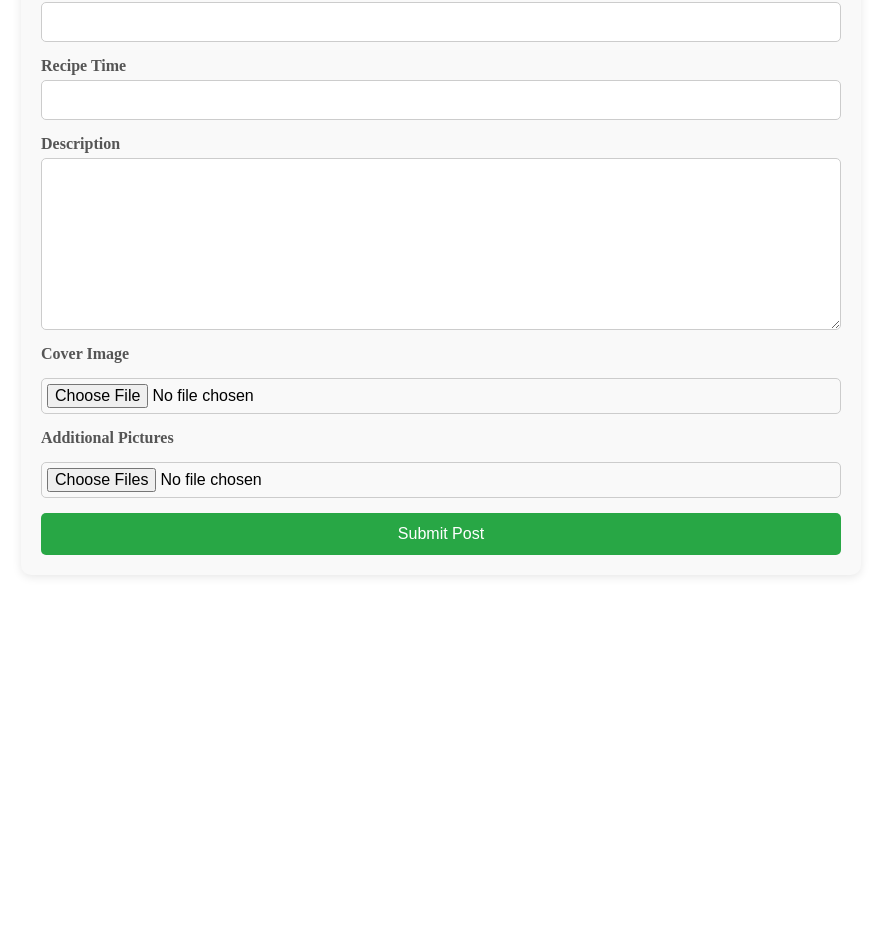
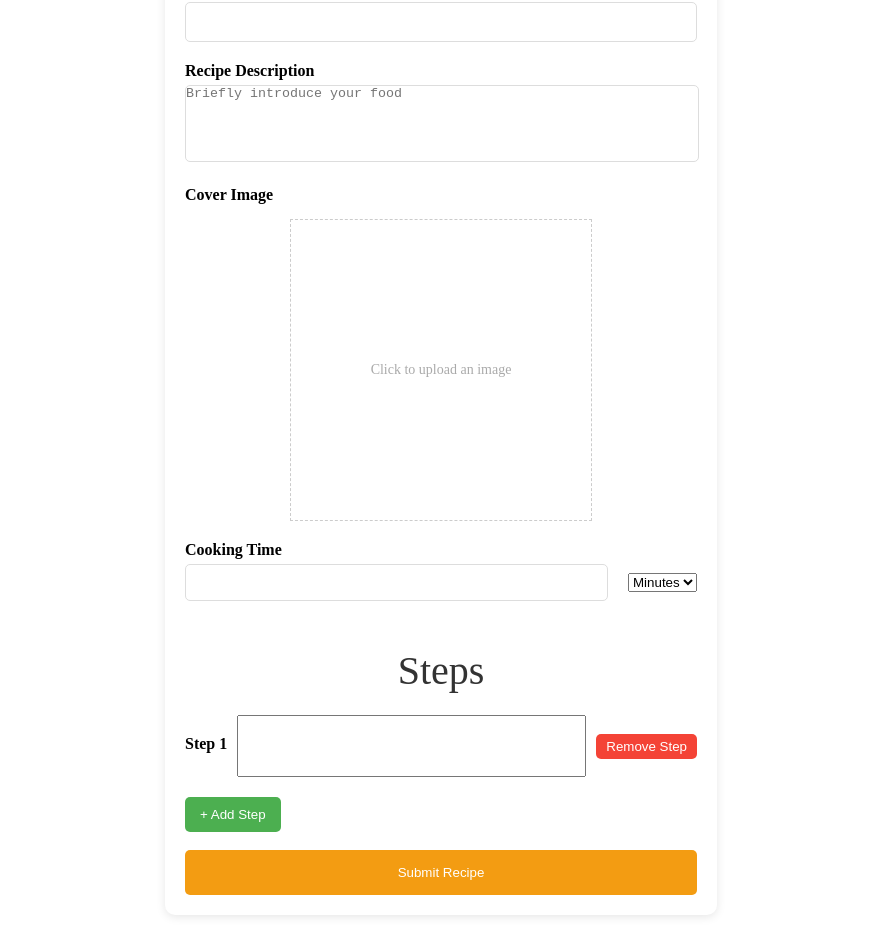
Before and after one commit to WongWeiFong/RecipeBlog, a React (Vite) app: page /createpost in a window 1280 px wide. Shown: the part 226-1178 px from the top of the page, without its empty margins (199-1080 px from the left). Before the commit the page ends 929 px from the top, so only its background shows below. Built offline with nearby package versions, Linux system fonts and the light colour scheme; no server answers.

Commit message:
frontend for create recipe done, but haven do add ingredient

```diff
--- a/src/Components/css/CreatePost.module.css
+++ b/src/Components/css/CreatePost.module.css
@@ -1,73 +1,153 @@
-.create-post-container {
-    max-width: 800px;
+.createPostContainer {
+  width: 40%;
   margin: 10% auto;
   padding: 20px;
-    background-color: #f9f9f9;
+  background-color: #fff;
   border-radius: 10px;
   box-shadow: 0 2px 10px rgba(0, 0, 0, 0.1);
 }
 
-  .create-post-container h1 {
-    text-align: center;
+/* .createPostContainer {
+  width: 50%;
+  margin: 10% auto;
+} */
+
+.formGroup {
   margin-bottom: 20px;
-    color: #333;
 }
 
-  .form-group {
-    display: flex;
-    flex-direction: column;
-    margin-bottom: 15px;
+.formGroup label {
+  display: block;
+  font-weight: bold;
 }
 
-  .form-group label {
-    font-size: 16px;
-    margin-bottom: 5px;
-    color: #555;
+.formGroup input {
+  width: 100%;
+  padding: 10px;
+  border-radius: 5px;
+  border: 1px solid #ddd;
 }
 
-  .form-group input[type="text"],
-  .form-group input[type="file"],
-  .form-group textarea {
-    padding: 10px;
-    font-size: 16px;
-    border: 1px solid #ccc;
+.formGroup textarea {
+  width: 100%;
+  resize: none;
   border-radius: 5px;
-    outline: none;
+  border: 1px solid #ddd;
 }
 
-  .form-group textarea {
-    min-height: 150px;
-    resize: vertical;
+.alignment {
+  display: flex;
+  justify-content: center;
+  align-items: center;
 }
 
-  .form-group input[type="file"] {
-    padding: 5px;
+.imagePreviewContainer {
+  display: flex;
+  justify-content: center;
+  align-items: center;
+  width: 300px;
+  height: 300px;
+  border: 1px dashed #ccc;
+  margin-top: 10px;
+  overflow: hidden;
 }
 
-  .btn-submit {
-    display: block;
-    width: 100%;
-    padding: 12px;
-    background-color: #28a745;
+.coverPreview {
+  /* margin-top: 100%; */
+  display: flex;
+  justify-content: center;
+  align-items: center;
+  max-width: 300px;
+  max-height: 300px;
+  object-fit: cover;
+  height: auto;
+}
+
+.placeholder {
+  font-size: 14px;
+  color: #aaa;
+  text-align: center;
+}
+
+.timeInputContainer {
+  display: flex;
+  align-items: center;
+}
+
+.timeInputContainer input {
+  margin-right: 10px;
+}
+
+
+.stepsContainer {
+  margin-top: 20px;
+}
+
+.stepsContainer h3 {
+  margin-bottom: 15px;
+  font-size: 40px;
+}
+
+.addStepButton {
+  background-color: #4CAF50;
   color: white;
-    font-size: 16px;
+  padding: 10px 15px;
   border: none;
   border-radius: 5px;
   cursor: pointer;
-    transition: background-color 0.3s ease;
 }
 
-  .btn-submit:hover {
-    background-color: #218838;
+.stepGroup {
+  display: flex;
+  align-items: center;
+  gap: 10px; /* Adjust space between textarea and button */
+  margin-bottom: 20px;
 }
 
-  @media (max-width: 768px) {
-    .create-post-container {
-      padding: 15px;
+.stepGroup textarea {
+  resize: none;
+  flex: 1; /* Make the textarea take the full width */
 }
 
-    .btn-submit {
-      font-size: 14px;
-      padding: 10px;
+.removeStepButton {
+  padding: 5px 10px;
+  background-color: #f44336;
+  color: white;
+  border: none;
+  cursor: pointer;
+  border-radius: 5px;
 }
+
+.removeStepButton:hover {
+  background-color: #d32f2f;
 }
+
+/* .removeStepButton {
+  margin-top: 5px;
+  background-color: #ff4d4d;
+  color: white;
+  border: none;
+  padding: 5px 10px;
+  cursor: pointer;
+  border-radius: 4px;
+}
+
+.removeStepButton:hover {
+  background-color: #ff1a1a;
+} */
+
+.timeInputContainer {
+  display: flex;
+  gap: 10px;
+  align-items: center;
+}
+
+.submitButton {
+  background-color: #f39c12;
+  color: white;
+  padding: 15px;
+  border: none;
+  border-radius: 5px;
+  cursor: pointer;
+  width: 100%;
+}
--- a/src/pages/CreatePost.jsx
+++ b/src/pages/CreatePost.jsx
@@ -7,9 +7,11 @@ const CreatePost = () => {
   const [userId, setUserId] = useState(null);
   const [title, setTitle] = useState('');
   const [recipeTime, setRecipeTime] = useState('');
+  const [timeUnit, setTimeUnit] = useState('minutes');
   const [description, setDescription] = useState('');
   const [coverImage, setCoverImage] = useState(null);
-  const [pictures, setPictures] = useState([]);
+  const [steps, setSteps] = useState(['']); // For handling multiple steps
+  const [preview, setPreview] = useState(null);
 
   const navigate = useNavigate();
 
@@ -39,13 +41,67 @@ const CreatePost = () => {
   }, []);
 
   const handleCoverImageChange = (e) => {
-    setCoverImage(e.target.files[0]);
+    const file = e.target.files[0];
+    if (file) {
+      setCoverImage(file);
+      setPreview(URL.createObjectURL(file));  // Preview for cover image
+    }
   };
 
-  const handlePicturesChange = (e) => {
-    setPictures([...e.target.files]);
+   // Handle dynamic height adjustment for textareas
+  const handleAutoResize = (e) => {
+    e.target.style.height = 'auto'; // Reset the height to auto to recalculate
+    e.target.style.height = `${e.target.scrollHeight}px`; // Set the height dynamically
   };
 
+  const handleStepChange = (index, value) => {
+    const newSteps = [...steps];
+    newSteps[index] = value;
+    setSteps(newSteps);
+  };
+
+  const addStep = () => {
+    setSteps([...steps, '']); // Add a new empty step
+  };
+
+  const removeStep = (index) => {
+    const newSteps = [...steps];
+    newSteps.splice(index, 1); // Remove step at the specified index
+    setSteps(newSteps);
+  };
+
+  const handleSubmit = (e) => {
+    e.preventDefault();
+
+    const formData = {
+      title,
+      recipeTime: `${recipeTime} ${timeUnit}`,
+      description, // Include description in form data
+      coverImage, // You may need to convert this to a URL or handle file uploads separately
+      steps, // This is an array of steps
+    };
+
+    fetch('http://localhost:3005/create-post', {
+      method: 'POST',
+      body: formData,
+      credentials: 'include'
+      // headers: {
+      //   'Content-Type': 'application/json',
+      // },
+      // body: JSON.stringify(formData),
+    })
+      .then((response) => response.json())
+      .then((data) => {
+        if (data.message === 'Post created successfully') {
+          alert('Recipe created!');
+          nagivate("/explore");
+          // Redirect or reset form
+        }
+      })
+      .catch((error) => console.error('Error:', error));
+  };
+
+/*
   const handleSubmit = (e) => {
     e.preventDefault();
 
@@ -73,32 +129,76 @@ const CreatePost = () => {
         console.error('Error creating post:', error);
       });
   };
-
+*/
 return (
-    <div className={poststyles['create-post-container']}>
-      <h1>Create Recipe Post</h1>
+  <div className={poststyles.createPostContainer}>
+    <h1>Create a New Recipe</h1>
     <form onSubmit={handleSubmit}>
-        <div className={poststyles['form-group']}>
-          <label htmlFor="title">Title</label>
+      {/* Title */}
+      <div className={poststyles.formGroup}>
+        <label htmlFor="title">Recipe Title</label>
         <input type="text" id="title" value={title} onChange={(e) => setTitle(e.target.value)} required />
       </div>
-        <div className={poststyles['form-group']}>
-          <label htmlFor="recipeTime">Recipe Time</label>
-          <input type="text" id="recipeTime" value={recipeTime} onChange={(e) => setRecipeTime(e.target.value)} required />
+
+      {/* Description */}
+      <div className={poststyles.formGroup}>
+        <label htmlFor="description">Recipe Description</label>
+        <textarea id="description" value={description} onChange={(e) => setDescription(e.target.value)}
+        onInput={handleAutoResize}
+        rows="5"
+        placeholder="Briefly introduce your food"
+        required />
       </div>
-        <div className={poststyles['form-group']}>
-          <label htmlFor="description">Description</label>
-          <textarea id="description" value={description} onChange={(e) => setDescription(e.target.value)} required />
+
+      {/* Cover Image */}
+      <div className={poststyles.formGroup}>
+        <label>Cover Image</label>
+        <div className={poststyles.alignment}>
+          <div className={poststyles.imagePreviewContainer} onClick={() => document.getElementById('coverImage').click()}>
+            {preview ? (<img src={preview} alt="Cover Preview" className={poststyles.coverPreview} />
+            ) : (
+              <div className={poststyles.placeholder}>Click to upload an image</div>
+            )}
           </div>
-        <div className={poststyles['form-group']}>
-          <label htmlFor="coverImage">Cover Image</label>
-          <input type="file" id="coverImage" accept="image/*" onChange={handleCoverImageChange} required />
+          <input type="file" id="coverImage" accept="image/*" onChange={handleCoverImageChange} style={{ display: 'none' }} />
         </div>
-        <div className={poststyles['form-group']}>
-          <label htmlFor="pictures">Additional Pictures</label>
-          <input type="file" id="pictures" accept="image/*" multiple onChange={handlePicturesChange} />
       </div>
-        <button type="submit" className={poststyles['btn-submit']}>Submit Post</button>
+
+      {/* Recipe Time */}
+      <div className={poststyles.formGroup}>
+          <label htmlFor="recipeTime">Cooking Time</label>
+          <div className={poststyles.timeInputContainer}>
+            <input type="number" id="recipeTime" value={recipeTime} onChange={(e) => setRecipeTime(e.target.value)} min="1" required />
+            <select value={timeUnit} onChange={(e) => setTimeUnit(e.target.value)}>
+              <option value="minutes">Minutes</option>
+              <option value="hours">Hours</option>
+              <option value="days">Days</option>
+            </select>
+          </div>
+        </div>
+
+      {/* Steps */}
+      <div className={poststyles.stepsContainer}>
+        <h3>Steps</h3>
+        {steps.map((step, index) => (
+          <div key={index} className={poststyles.stepGroup}>
+            <label htmlFor={`step-${index + 1}`}>Step {index + 1}</label>
+            <textarea id={`step-${index + 1}`} value={step} onChange={(e) => handleStepChange(index, e.target.value)}
+            onInput={handleAutoResize}
+            rows="4" />
+            <button type="button" onClick={() => removeStep(index)} className={poststyles.removeStepButton}>
+              Remove Step
+            </button>
+          </div>
+        ))}
+        <button type="button" onClick={addStep} className={poststyles.addStepButton}>
+          + Add Step
+        </button>
+      </div>
+      <br/>
+
+      {/* Submit Button */}
+      <button type="submit" className={poststyles.submitButton}>Submit Recipe</button>
     </form>
   </div>
 );
```
Also changed, not shown: 1 other file (tests, documents, lock files or other folders). Lines whose indentation alone changed are shown as unchanged.
